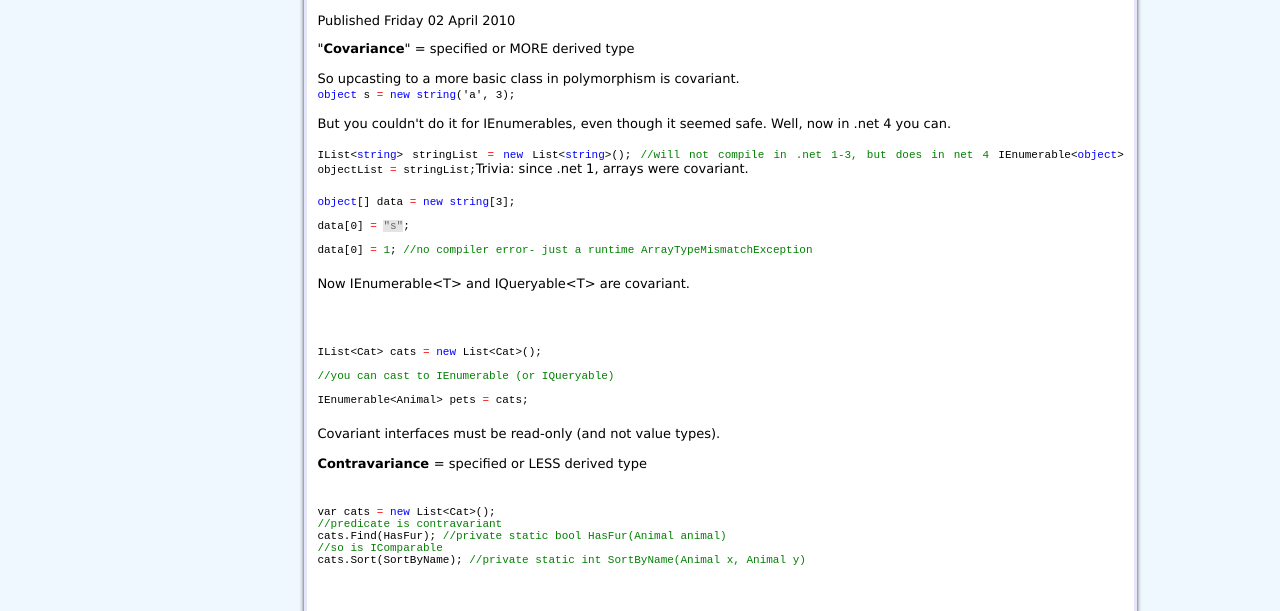
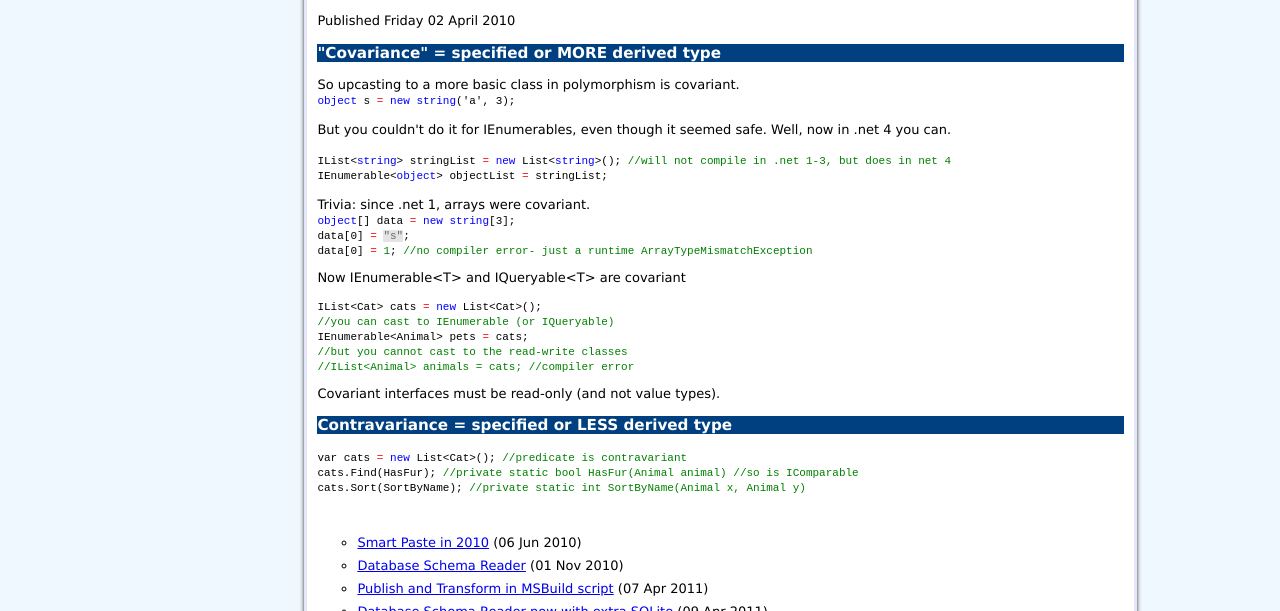
Before and after one commit to martinjw/martinjw.github.io, a plain HTML site: page blog/2010/04/02/CovarianceAndContravarianceIn Net4In2Minutes.html in a window 1280 px wide. Shown: the part 155-766 px from the top of the page. Drawn offline with Linux system fonts and the light colour scheme.

Commit message:
Html cleanup

```diff
--- a/blog/2010/04/02/CovarianceAndContravarianceIn Net4In2Minutes.html
+++ b/blog/2010/04/02/CovarianceAndContravarianceIn Net4In2Minutes.html
@@ -19,33 +19,32 @@
 <div class="content">
 <h2>covariance and contravariance in .net 4 in 2 minutes</h2>
 <p>Published Friday 02 April 2010</p><article>
-"<b>Covariance</b>" = specified or MORE derived type<br />
-<br />
+<h3>"<b>Covariance</b>" = specified or MORE derived type</h3>
+<p>
 So upcasting to a more basic class in polymorphism is covariant.&nbsp;&nbsp;&nbsp;&nbsp;&nbsp;&nbsp;&nbsp;&nbsp;&nbsp; <span style="color: Black; background-color: Transparent; font-family: Courier New; font-size: 11px;"><span style="color: Blue; background-color: Transparent; font-family: Courier New; font-size: 11px;"><br />
 object</span> s <span style="color: Red; background-color: Transparent; font-family: Courier New; font-size: 11px;">=</span> <span style="color: Blue; background-color: Transparent; font-family: Courier New; font-size: 11px;">new</span> <span style="color: Blue; background-color: Transparent; font-family: Courier New; font-size: 11px;">string</span>('a', 3);</span><br />
 <br />
 But you couldn't do it for IEnumerables, even though it seemed safe. Well, now in .net 4 you can.<span style="color: Black; background-color: Transparent; font-family: Courier New; font-size: 11px;"><br />
 <br />
 IList&lt;<span style="color: Blue; background-color: Transparent; font-family: Courier New; font-size: 11px;">string</span>&gt; stringList <span style="color: Red; background-color: Transparent; font-family: Courier New; font-size: 11px;">=</span> <span style="color: Blue; background-color: Transparent; font-family: Courier New; font-size: 11px;">new</span> List&lt;<span style="color: Blue; background-color: Transparent; font-family: Courier New; font-size: 11px;">string</span>&gt;();
-            <span style="color: Green; background-color: Transparent; font-family: Courier New; font-size: 11px;">//will not compile in .net 1-3, but does in net 4</span>
-            IEnumerable&lt;<span style="color: Blue; background-color: Transparent; font-family: Courier New; font-size: 11px;">object</span>&gt; objectList <span style="color: Red; background-color: Transparent; font-family: Courier New; font-size: 11px;">=</span> stringList;</span>Trivia: since .net 1, arrays were covariant.<br />
-<pre><span style="color: Black; background-color: Transparent; font-family: Courier New; font-size: 11px;"><span style="color: Blue; background-color: Transparent; font-family: Courier New; font-size: 11px;">object</span>[] data <span style="color: Red; background-color: Transparent; font-family: Courier New; font-size: 11px;">=</span> <span style="color: Blue; background-color: Transparent; font-family: Courier New; font-size: 11px;">new</span> <span style="color: Blue; background-color: Transparent; font-family: Courier New; font-size: 11px;">string</span>[3];<br />
+<span style="color: Green; background-color: Transparent; font-family: Courier New; font-size: 11px;">//will not compile in .net 1-3, but does in net 4</span><br />
+IEnumerable&lt;<span style="color: Blue; background-color: Transparent; font-family: Courier New; font-size: 11px;">object</span>&gt; objectList <span style="color: Red; background-color: Transparent; font-family: Courier New; font-size: 11px;">=</span> stringList;</span><br /><br />Trivia: since .net 1, arrays were covariant.<br />
+<span style="color: Black; background-color: Transparent; font-family: Courier New; font-size: 11px;"><span style="color: Blue; background-color: Transparent; font-family: Courier New; font-size: 11px;">object</span>[] data <span style="color: Red; background-color: Transparent; font-family: Courier New; font-size: 11px;">=</span> <span style="color: Blue; background-color: Transparent; font-family: Courier New; font-size: 11px;">new</span> <span style="color: Blue; background-color: Transparent; font-family: Courier New; font-size: 11px;">string</span>[3];<br />
 data[0] <span style="color: Red; background-color: Transparent; font-family: Courier New; font-size: 11px;">=</span> <span style="color: rgb(102, 102, 102); background-color: rgb(228, 228, 228); font-family: Courier New; font-size: 11px;">"s"</span>;<br />
-<span style="color: Green; background-color: Transparent; font-family: Courier New; font-size: 11px;"></span></span><span style="color: Black; background-color: Transparent; font-family: Courier New; font-size: 11px;">data[0] <span style="color: Red; background-color: Transparent; font-family: Courier New; font-size: 11px;">=</span> </span><span style="color: Black; background-color: Transparent; font-family: Courier New; font-size: 11px;"><span style="color: Green; background-color: Transparent; font-family: Courier New; font-size: 11px;">1</span></span><span style="color: Black; background-color: Transparent; font-family: Courier New; font-size: 11px;">;</span><span style="color: Black; background-color: Transparent; font-family: Courier New; font-size: 11px;"><span style="color: Green; background-color: Transparent; font-family: Courier New; font-size: 11px;"> //no compiler error- just a runtime ArrayTypeMismatchException</span></span></pre>Now IEnumerable&lt;T&gt; and IQueryable&lt;T&gt; are covariant.<br />
-<br />
-<pre><span style="color: Black; background-color: Transparent; font-family: Courier New; font-size: 11px;"><span style="color: Green; background-color: Transparent; font-family: Courier New; font-size: 11px;"><pre><span style="color: Black; background-color: Transparent; font-family: Courier New; font-size: 11px;">IList&lt;Cat&gt; cats <span style="color: Red; background-color: Transparent; font-family: Courier New; font-size: 11px;">=</span> <span style="color: Blue; background-color: Transparent; font-family: Courier New; font-size: 11px;">new</span> List&lt;Cat&gt;();<br />
+<span style="color: Green; background-color: Transparent; font-family: Courier New; font-size: 11px;"></span></span><span style="color: Black; background-color: Transparent; font-family: Courier New; font-size: 11px;">data[0] <span style="color: Red; background-color: Transparent; font-family: Courier New; font-size: 11px;">=</span> </span><span style="color: Black; background-color: Transparent; font-family: Courier New; font-size: 11px;"><span style="color: Green; background-color: Transparent; font-family: Courier New; font-size: 11px;">1</span></span><span style="color: Black; background-color: Transparent; font-family: Courier New; font-size: 11px;">;</span><span style="color: Black; background-color: Transparent; font-family: Courier New; font-size: 11px;"><span style="color: Green; background-color: Transparent; font-family: Courier New; font-size: 11px;"> //no compiler error- just a runtime ArrayTypeMismatchException</span></span></p>
+<p>Now IEnumerable&lt;T&gt; and IQueryable&lt;T&gt; are covariant</p>
+<p><span style="color: Black; background-color: Transparent; font-family: Courier New; font-size: 11px;"><span style="color: Green; background-color: Transparent; font-family: Courier New; font-size: 11px;"><p><span style="color: Black; background-color: Transparent; font-family: Courier New; font-size: 11px;">IList&lt;Cat&gt; cats <span style="color: Red; background-color: Transparent; font-family: Courier New; font-size: 11px;">=</span> <span style="color: Blue; background-color: Transparent; font-family: Courier New; font-size: 11px;">new</span> List&lt;Cat&gt;();<br />
 <span style="color: Green; background-color: Transparent; font-family: Courier New; font-size: 11px;">//you can cast to IEnumerable (or IQueryable)</span><br />
 IEnumerable&lt;Animal&gt; pets <span style="color: Red; background-color: Transparent; font-family: Courier New; font-size: 11px;">=</span> cats;<br />
 <span style="color: Green; background-color: Transparent; font-family: Courier New; font-size: 11px;">//but you cannot cast to the read-write classes</span><br />
-<span style="color: Green; background-color: Transparent; font-family: Courier New; font-size: 11px;">//IList&lt;Animal&gt; animals = cats; //compiler error</span></span></pre></span></span></pre>Covariant interfaces must be read-only (and not value types).<br />
-<br />
-<b>Contravariance </b>= specified or LESS derived type <br />
-&nbsp;<br />
-<pre><span style="color: Black; background-color: Transparent; font-family: Courier New; font-size: 11px;">var cats <span style="color: Red; background-color: Transparent; font-family: Courier New; font-size: 11px;">=</span> <span style="color: Blue; background-color: Transparent; font-family: Courier New; font-size: 11px;">new</span> List&lt;Cat&gt;();
-<span style="color: Green; background-color: Transparent; font-family: Courier New; font-size: 11px;">//predicate is contravariant</span>
+<span style="color: Green; background-color: Transparent; font-family: Courier New; font-size: 11px;">//IList&lt;Animal&gt; animals = cats; //compiler error</span></span></p></span></span></p>
+<p>Covariant interfaces must be read-only (and not value types).</p>
+<h3><b>Contravariance </b>= specified or LESS derived type</h3>
+<p><span style="color: Black; background-color: Transparent; font-family: Courier New; font-size: 11px;">var cats <span style="color: Red; background-color: Transparent; font-family: Courier New; font-size: 11px;">=</span> <span style="color: Blue; background-color: Transparent; font-family: Courier New; font-size: 11px;">new</span> List&lt;Cat&gt;();
+<span style="color: Green; background-color: Transparent; font-family: Courier New; font-size: 11px;">//predicate is contravariant</span><br />
 cats.Find(HasFur); <span style="color: Green; background-color: Transparent; font-family: Courier New; font-size: 11px;">//private static bool HasFur(Animal animal)</span>
-<span style="color: Green; background-color: Transparent; font-family: Courier New; font-size: 11px;">//so is IComparable</span>
-cats.Sort(SortByName); <span style="color: Green; background-color: Transparent; font-family: Courier New; font-size: 11px;">//private static int SortByName(Animal x, Animal y)</span></span></pre><br />
+<span style="color: Green; background-color: Transparent; font-family: Courier New; font-size: 11px;">//so is IComparable</span><br />
+cats.Sort(SortByName); <span style="color: Green; background-color: Transparent; font-family: Courier New; font-size: 11px;">//private static int SortByName(Animal x, Animal y)</span></span></p><br />
 
 <p></p>
 </article>
```
Also changed, not shown: blog/2010/06/06/SmartPasteIn2010.html (+2 -2 lines), blog/2010/11/13/TechedEurope2010WrapUp.html (+1 -1 lines), blog/2012/02/14/EFCodeFirstTracing-LoggingTheSQL.html (+1 -6 lines), blog/2014/02/13/SqlserverQueuing.html (+0 -1 lines), blog/2015/08/04/UpgradingWindows10.html (+19 -20 lines).
